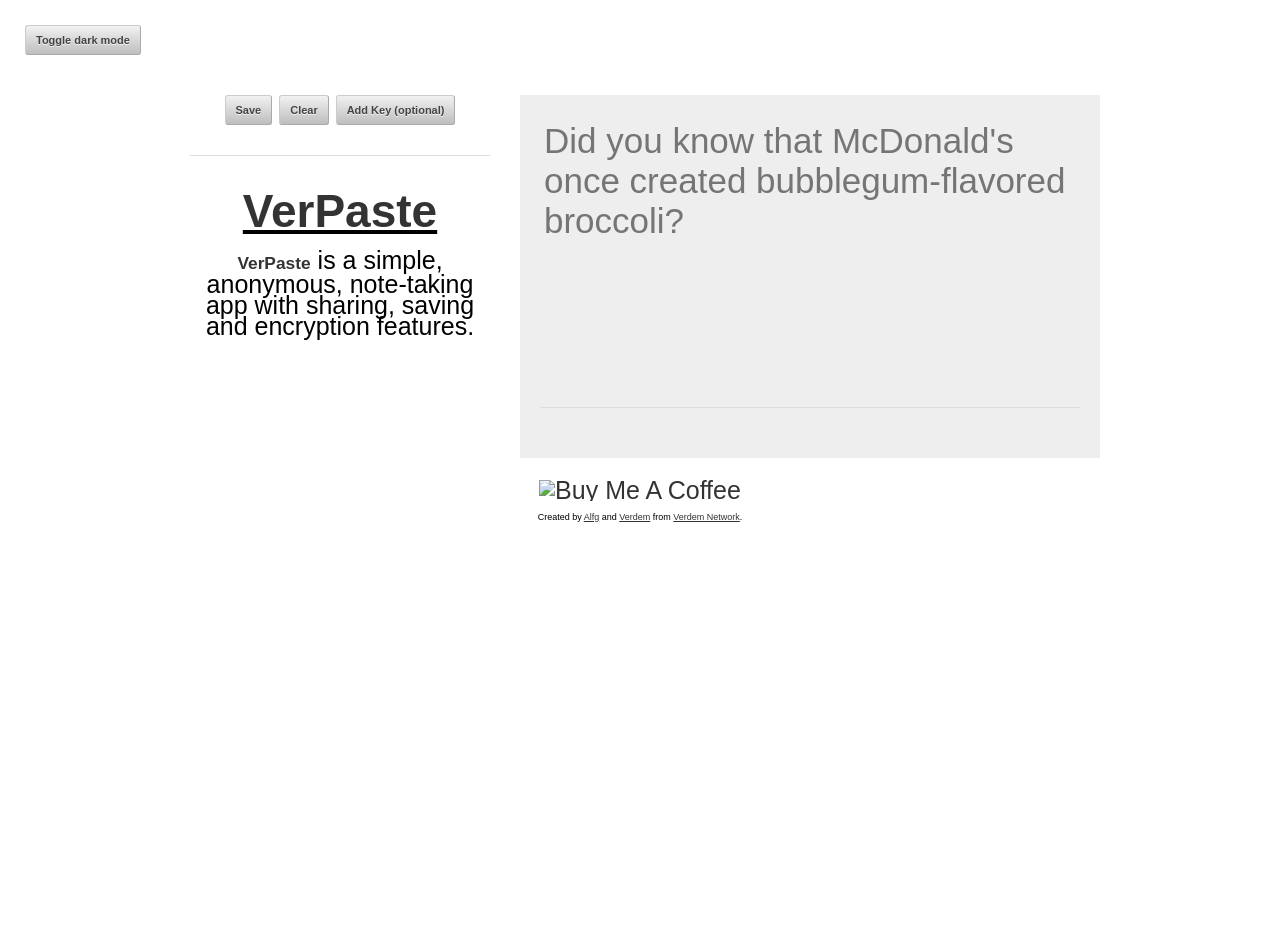
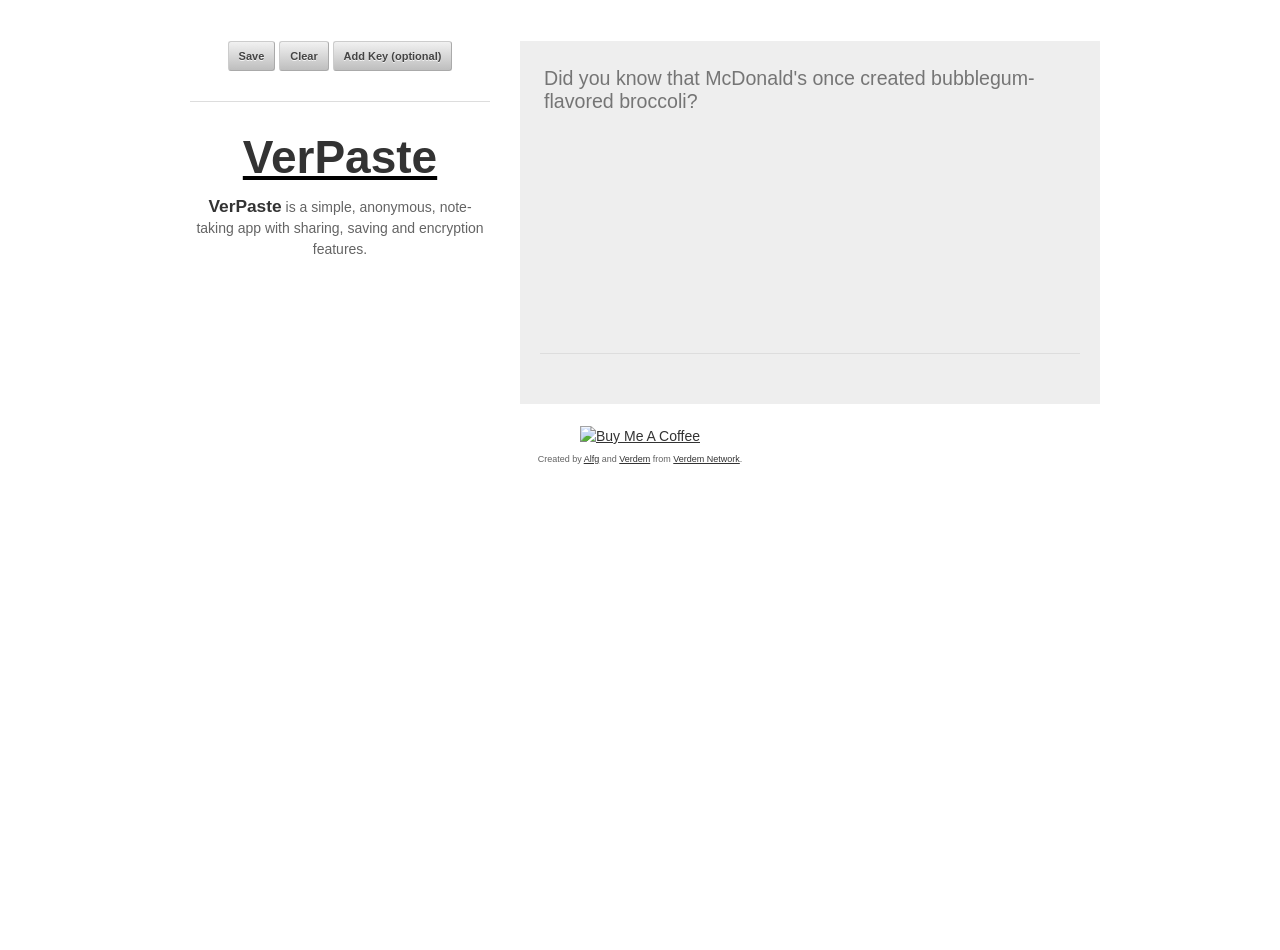
Before and after one commit to Verdem-crypto/verdem-crypto.github.io, a Jekyll site: the page verpaste/index.html, which Jekyll copies as it is, in a window 1280 px wide. Built offline with Jekyll 4.4.1, drawn with Linux system fonts in a browser that asks for light colours; nearby versions of some CDN libraries; some web fonts are replaced; after the commit the page ends 900 px from its top, so only the background shows below that.

Commit message:
Update index.html

```diff
--- a/verpaste/index.html
+++ b/verpaste/index.html
@@ -17,7 +17,7 @@
 
   <body>
 
-	  <style>
+	<!--  <style>
 		  body {
   padding: 25px;
   background-color: white;
@@ -39,7 +39,7 @@ function myFunction() {
    element.classList.toggle("dark-mode");
 }
 </script>
-	  <button onclick="myFunction()">Toggle dark mode</button>
+	  <button onclick="myFunction()">Toggle dark mode</button> -->
 
 	  </br>
 	  	  <div class="container" align="center">
```
